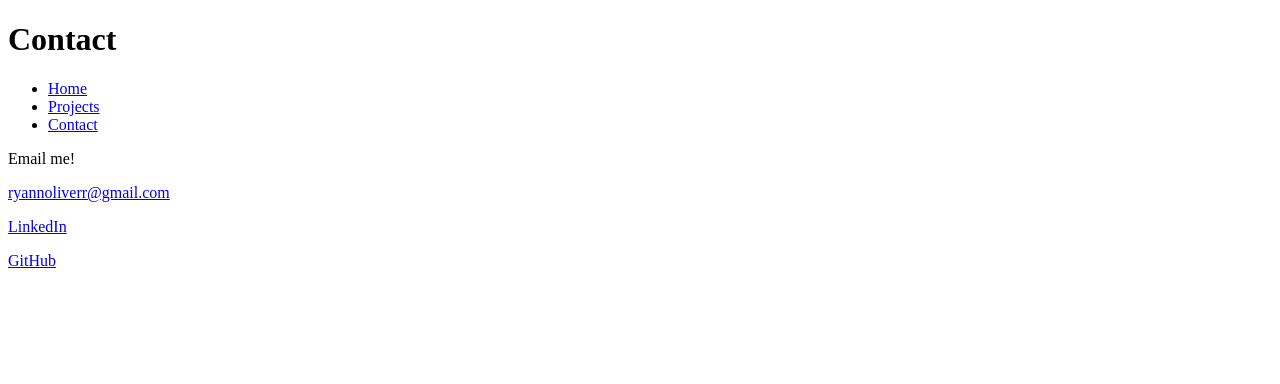
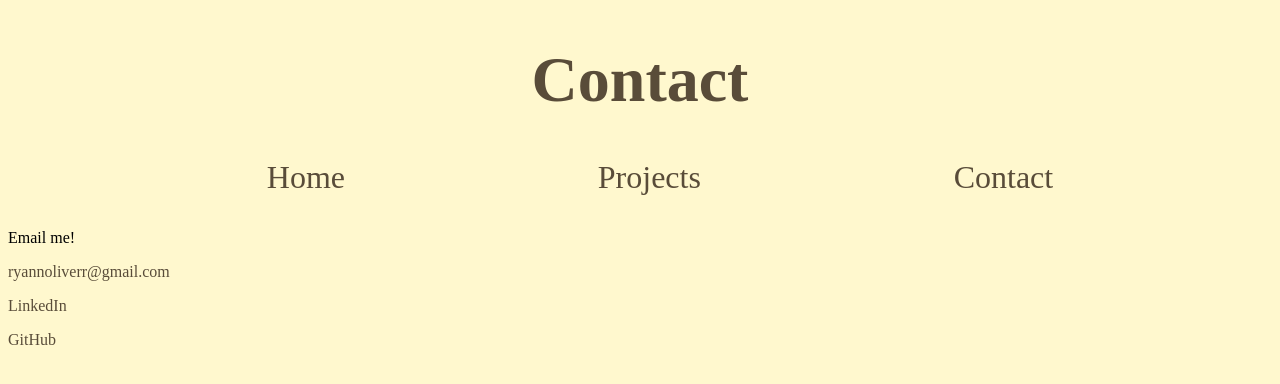
Before and after one commit to cryptidgit/cryptidgit.github.io, a plain HTML site: page contact.html in a window 1280 px wide. Drawn offline with Linux system fonts and the light colour scheme.

Commit message:
Linked contact.css Added email id to email link

```diff
--- a/contact.html
+++ b/contact.html
@@ -3,6 +3,7 @@
 
 <head>
 	<title>Contact</title>
+	<link rel="stylesheet" href="contact.css">
 </head>
 
 <body>
@@ -15,8 +16,8 @@
 	</ul>
 
 
-	<p>Email me!</p>
-	<p><a href="mailto:ryannoliverr@gmail.com">ryannoliverr@gmail.com</a></p>
+	<p >Email me!</p>
+	<p><a id="email" href="mailto:ryannoliverr@gmail.com">ryannoliverr@gmail.com</a></p>
 	<p><a href="https://www.linkedin.com/in/ryan-oliver-a00139187/">LinkedIn</a></p>
 	<p><a href="https://github.com/cryptidgit/">GitHub</a></p>
 </body>
```
